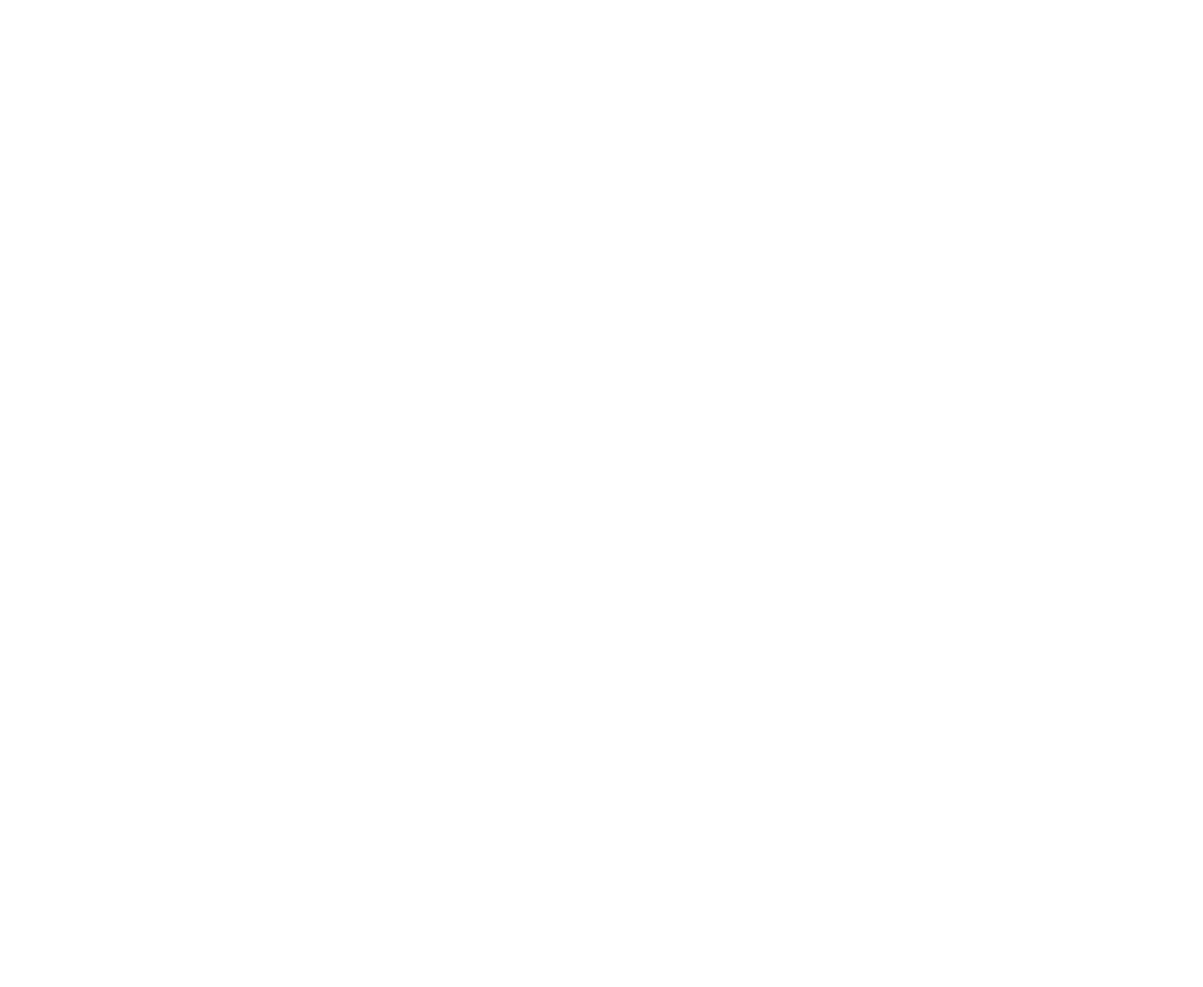
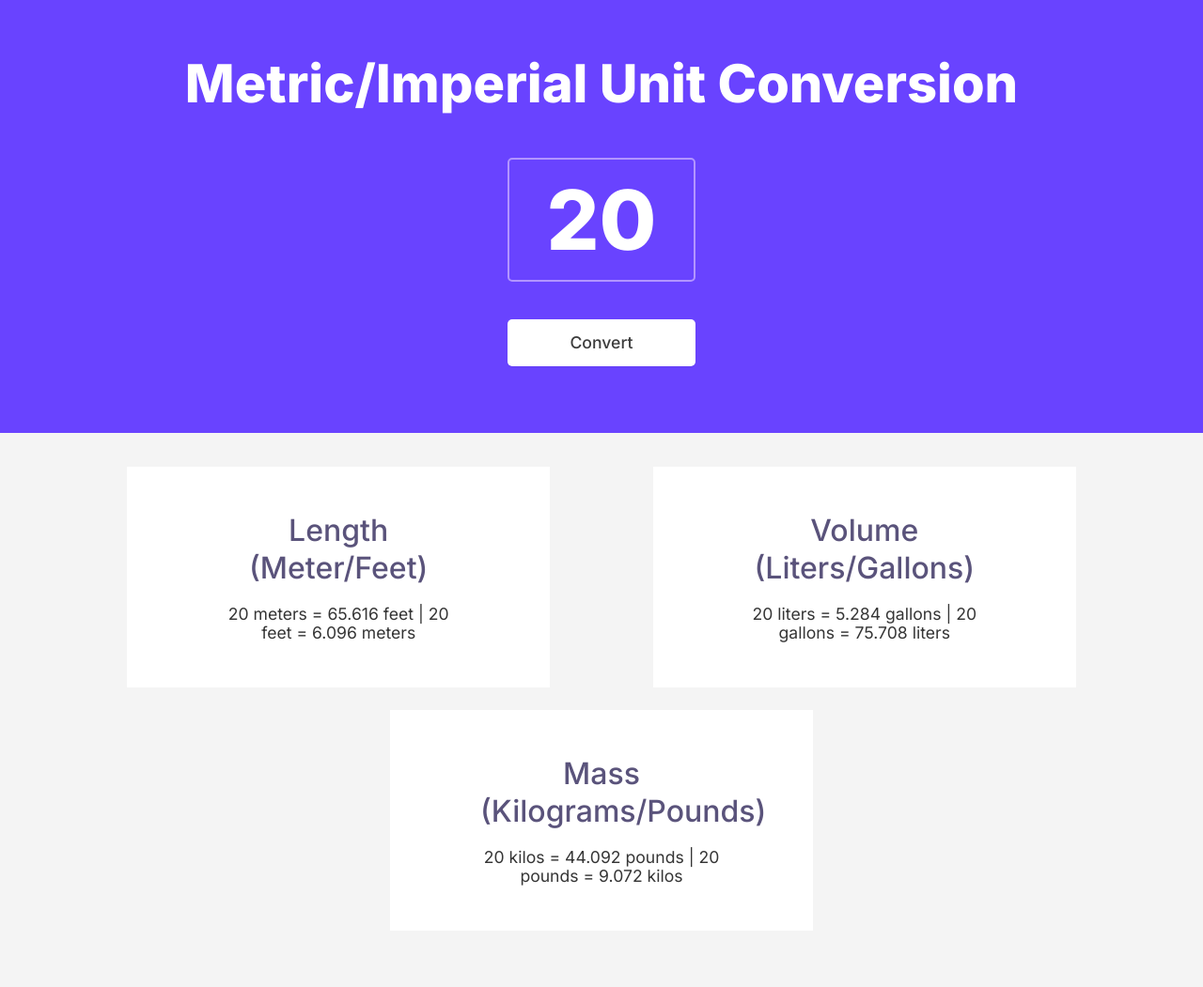
Before and after one commit to jake4369/Making-Websites-Interactive, a browser extension: page javascript-challenges-part-3/unit-converter/index.html in a window 1280 px wide. Shown: the whole page at 94% size. Before the commit the page ends 800 px from the top, so only its background shows below. Drawn offline with Linux system fonts and the light colour scheme.

Commit message:
Solo Project - Unit converter

```diff
--- a/javascript-challenges-part-3/unit-converter/index.css
+++ b/javascript-challenges-part-3/unit-converter/index.css
@@ -1,3 +1,145 @@
+@import url("https://fonts.googleapis.com/css2?family=Inter:wght@400;500;800&display=swap");
+
+* {
+  margin: 0;
+  padding: 0;
+  box-sizing: border-box;
+}
+
 body {
-  margin: 0;
+  font-family: "Inter", Arial, Helvetica, sans-serif;
+  width: 100vw;
+  height: 100vh;
 }
+
+.container {
+  width: 100%;
+  height: 100%;
+  text-align: center;
+}
+
+.converter {
+  padding: 2.2rem 3.125rem;
+  color: #fff;
+  background: #6943ff;
+}
+
+h1 {
+  font-size: 1.75rem;
+  font-weight: 800;
+  line-height: 38px;
+  letter-spacing: -3%;
+  margin-bottom: 30px;
+}
+
+h2 {
+  font-size: 1.25rem;
+  font-weight: 500;
+  line-height: 20px;
+  color: #5a537b;
+  margin-bottom: 0.6rem;
+}
+
+p {
+  font-size: 0.875rem;
+  font-weight: 400;
+  line-height: 20px;
+  color: #353535;
+}
+
+input {
+  font-family: "Inter", Arial, Helvetica, sans-serif;
+  font-size: 3.625rem;
+  font-weight: 800;
+  line-height: 24px;
+  text-align: center;
+  color: #fff;
+  width: 117px;
+  height: 83px;
+  background: none;
+  margin-bottom: 30px;
+  border: 2px solid #b295ff;
+  border-radius: 5px;
+}
+
+input::placeholder {
+  color: #fff;
+}
+
+button {
+  display: block;
+  margin: 0 auto;
+  width: 117px;
+  height: 42px;
+  font-family: "Inter", Arial, Helvetica, sans-serif;
+  font-size: 1rem;
+  font-weight: 500;
+  line-height: 24px;
+  color: #3d3d3d;
+  background-color: #fff;
+  border: none;
+  border-radius: 5px;
+  box-shadow: 0px 1px 2px rgba(0, 0, 0, 0.05);
+}
+
+.conversion-container {
+  display: flex;
+  flex-wrap: wrap;
+  width: 100%;
+  justify-content: space-evenly;
+  padding: 2.25rem 1.6rem;
+  background: #f4f4f4;
+}
+
+.conversion {
+  background: #fff;
+  padding: 1.875rem 4.8rem 1.25rem 4.8rem;
+  margin-bottom: 1.5rem;
+  width: fit-content;
+  max-width: 400px;
+}
+
+.conversion:last-of-type {
+  margin-bottom: 0;
+}
+
+@media (min-width: 1200px) {
+  .converter {
+    padding: 4.4rem 6.25rem;
+  }
+  h1 {
+    font-size: 3.5rem;
+    margin-bottom: 60px;
+  }
+
+  h2 {
+    font-size: 2rem;
+    line-height: 40px;
+    margin-bottom: 1.2rem;
+  }
+
+  p {
+    font-size: 1.1rem;
+  }
+
+  input {
+    font-size: 5.5rem;
+    width: 200px;
+    height: 132px;
+    margin-bottom: 40px;
+  }
+
+  button {
+    font-size: 1.1rem;
+    width: 200px;
+    height: 50px;
+  }
+
+  .conversion {
+    max-width: 450px;
+    padding: 3rem 6rem;
+  }
+  .conversion:last-of-type {
+    margin-bottom: 1.5rem;
+  }
+}
--- a/javascript-challenges-part-3/unit-converter/index.html
+++ b/javascript-challenges-part-3/unit-converter/index.html
@@ -8,6 +8,31 @@
     <title>Unit converter</title>
   </head>
   <body>
+    <div class="container">
+      <div class="converter">
+        <h1>Metric/Imperial Unit Conversion</h1>
+        <input type="text" placeholder="20" id="input-el" />
+        <button id="convert-btn">Convert</button>
+      </div>
+
+      <div class="conversion-container">
+        <div class="conversion">
+          <h2>Length (Meter/Feet)</h2>
+          <p id="length">20 meters = 65.616 feet | 20 feet = 6.096 meters</p>
+        </div>
+        <div class="conversion">
+          <h2>Volume (Liters/Gallons)</h2>
+          <p id="volume">
+            20 liters = 5.284 gallons | 20 gallons = 75.708 liters
+          </p>
+        </div>
+        <div class="conversion">
+          <h2>Mass (Kilograms/Pounds)</h2>
+          <p id="mass">20 kilos = 44.092 pounds | 20 pounds = 9.072 kilos</p>
+        </div>
+      </div>
+    </div>
+
     <script src="index.js"></script>
   </body>
 </html>
--- a/javascript-challenges-part-3/unit-converter/index.js
+++ b/javascript-challenges-part-3/unit-converter/index.js
@@ -3,3 +3,24 @@
 1 liter = 0.264 gallon
 1 kilogram = 2.204 pound
 */
+const value = document.getElementById("input-el");
+const convertBtn = document.getElementById("convert-btn");
+
+const len = document.getElementById("length");
+const volume = document.getElementById("volume");
+const mass = document.getElementById("mass");
+
+renderMeasurements = function () {
+  const metersToFeet = (value.value * 3.281).toFixed(3);
+  const feetToMeters = (value.value / 3.281).toFixed(3);
+  const litresToGallons = (value.value * 0.264).toFixed(3);
+  const gallonsToLitres = (value.value / 0.264).toFixed(3);
+  const kiloToPounds = (value.value * 2.204).toFixed(3);
+  const poundsToKilo = (value.value / 2.204).toFixed(3);
+
+  len.textContent = `${value.value} meters = ${metersToFeet} feet | ${value.value} feet = ${feetToMeters} meters`;
+  volume.textContent = `${value.value} liters = ${litresToGallons} gallons | ${value.value} gallons = ${gallonsToLitres} liters`;
+  mass.textContent = `${value.value} kilos = ${kiloToPounds} pounds | ${value.value} pounds = ${poundsToKilo} kilos`;
+};
+
+convertBtn.addEventListener("click", renderMeasurements);
```
